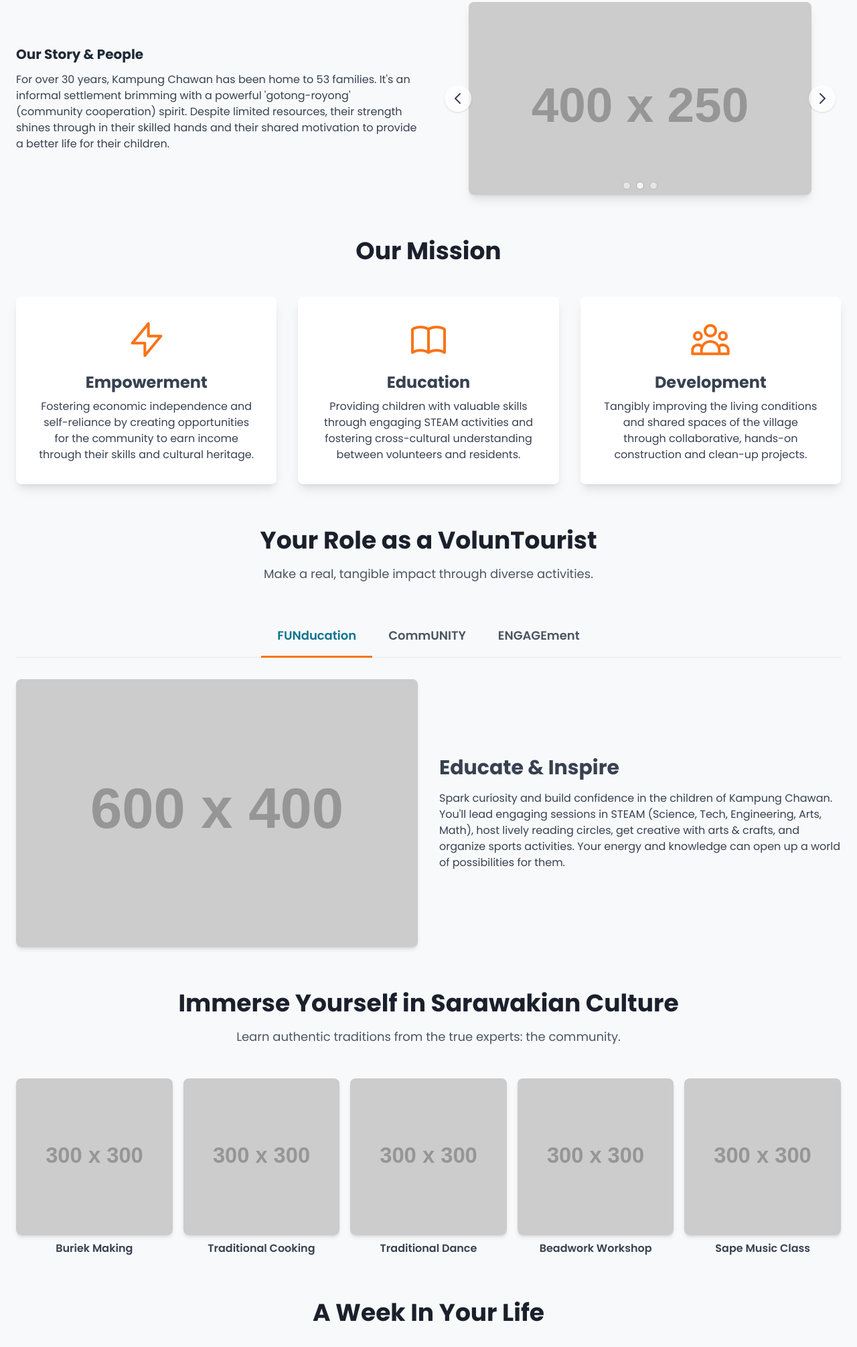
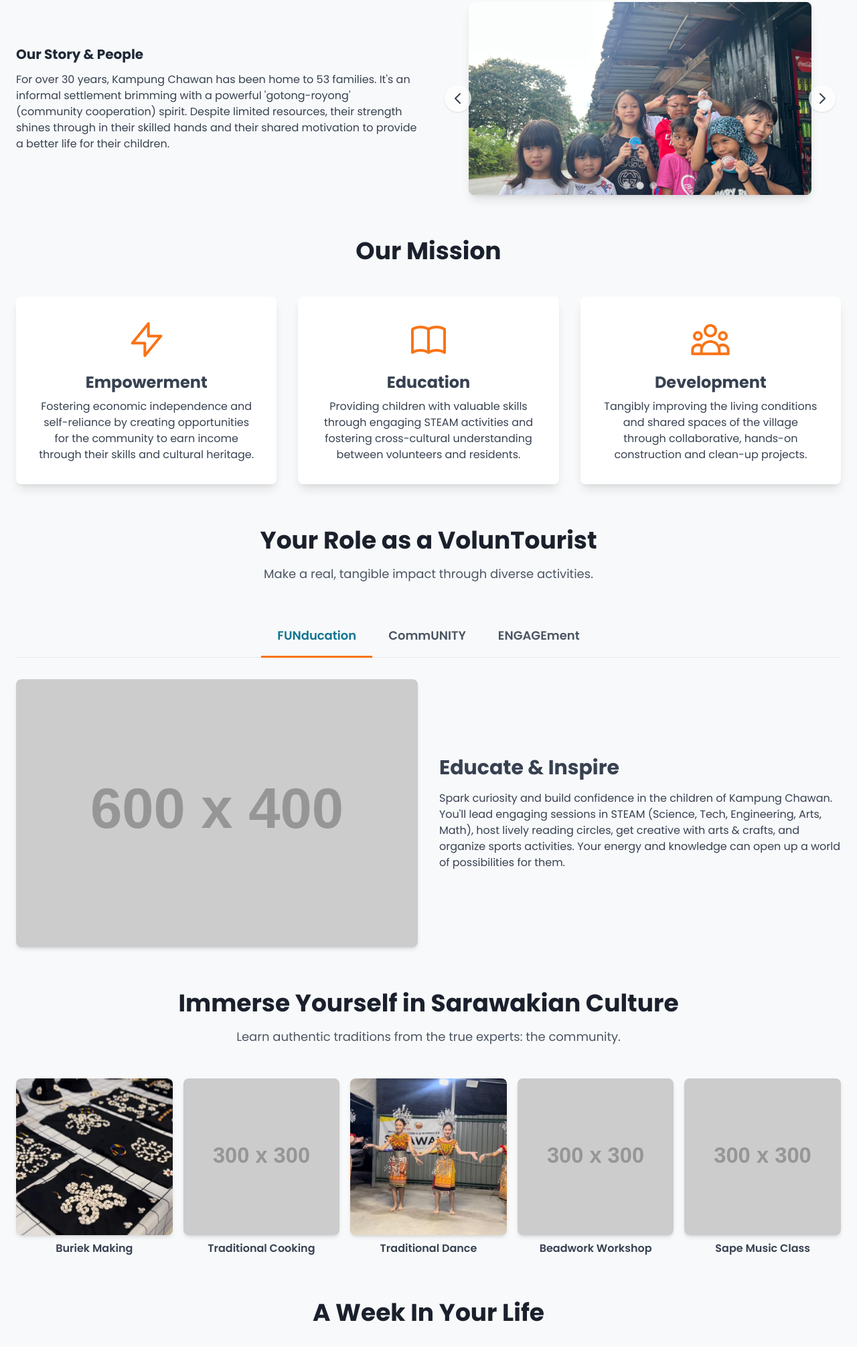
Before and after one commit to thaya1406/cha, a plain HTML site: page index.html in a window 1280 px wide. Shown: the part 1405-3416 px from the top of the page at 67% size. Drawn offline with nearby package versions, Linux system fonts and the light colour scheme; placeholder pictures from the web are drawn by us.

Commit message:
Pictured Mod

```diff
--- a/index.html
+++ b/index.html
@@ -139,13 +139,13 @@
                             <div class="relative">
                                 <div id="chawan-carousel" class="overflow-hidden rounded-lg shadow-lg max-w-lg mx-auto aspect-video bg-gray-200">
                                     <div class="carousel-slide">
-                                        <img src="https://placehold.co/400x250/a3e635/ffffff?text=Community+Life" alt="Community Life" class="w-full h-full object-cover">
+                                        <img src="templates/entrance.jpg" alt="Community Life" class="w-full h-full object-cover">
                                     </div>
                                     <div class="carousel-slide hidden">
-                                        <img src="https://placehold.co/400x250/fbbf24/ffffff?text=Children+Playing" alt="Children Playing" class="w-full h-full object-cover">
+                                        <img src="templates/kids.jpg" alt="Children Playing" class="w-full h-full object-cover">
                                     </div>
                                     <div class="carousel-slide hidden">
-                                        <img src="https://placehold.co/400x250/818cf8/ffffff?text=Village+Homes" alt="Village Homes" class="w-full h-full object-cover">
+                                        <img src="templates/teach.jpg" alt="Village Homes" class="w-full h-full object-cover">
                                     </div>
                                 </div>
                                 <!-- Carousel Controls -->
@@ -289,7 +289,7 @@
                     </div>
                     <div class="grid grid-cols-2 md:grid-cols-3 lg:grid-cols-5 gap-4 text-center">
                         <div class="space-y-2">
-                            <img src="https://placehold.co/300x300/34d399/ffffff?text=Buriek+Making" alt="Buriek Making" class="rounded-lg shadow-md aspect-square object-cover">
+                            <img src="templates/beads.jpg" alt="Buriek Making" class="rounded-lg shadow-md aspect-square object-cover">
                             <p class="font-semibold">Buriek Making</p>
                         </div>
                          <div class="space-y-2">
@@ -297,7 +297,7 @@
                             <p class="font-semibold">Traditional Cooking</p>
                         </div>
                          <div class="space-y-2">
-                            <img src="https://placehold.co/300x300/f87171/ffffff?text=Traditional+Dance" alt="Traditional Dance" class="rounded-lg shadow-md aspect-square object-cover">
+                            <img src="templates/dance.jpg" alt="Traditional Dance" class="rounded-lg shadow-md aspect-square object-cover">
                             <p class="font-semibold">Traditional Dance</p>
                         </div>
                          <div class="space-y-2">
```
Also changed, not shown: templates/beads.jpg (added), templates/dance.jpg (added), templates/entrance.jpg (added), templates/kids.jpg (added), templates/teach.jpg (added).
